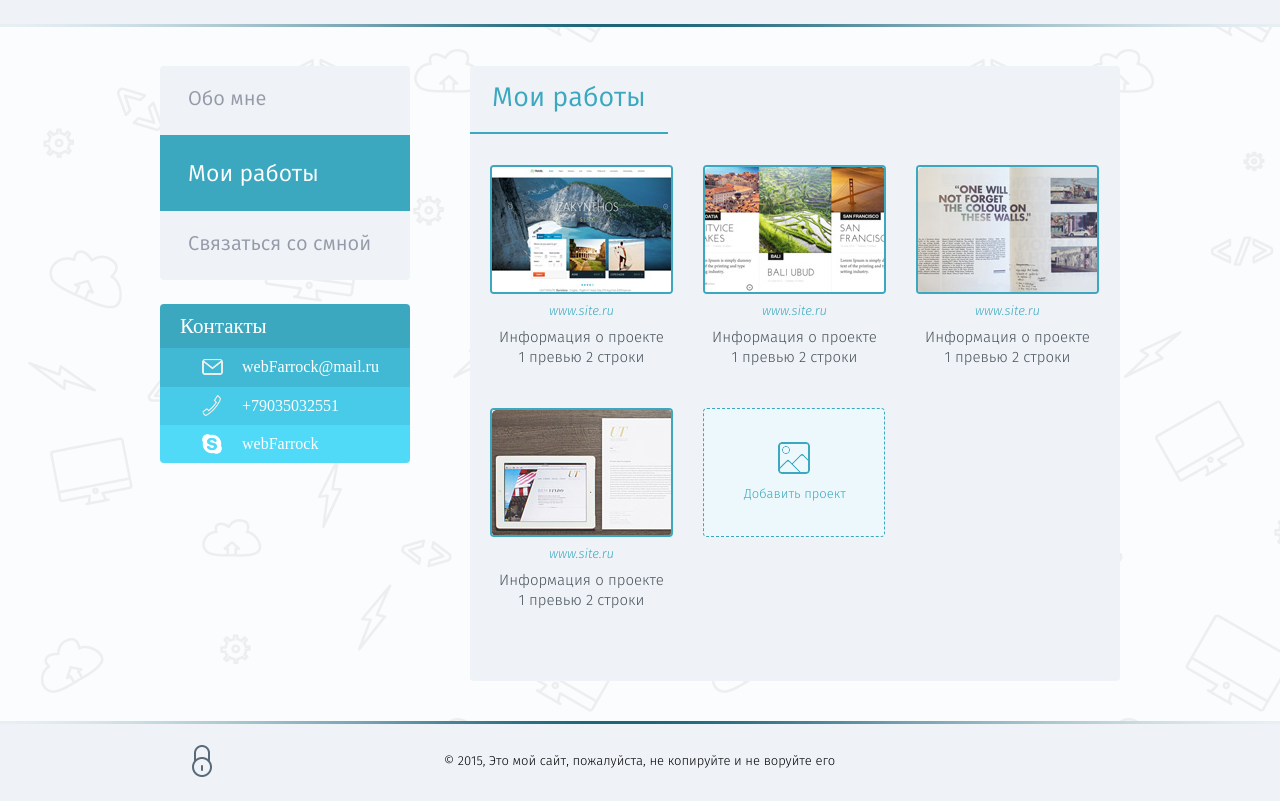
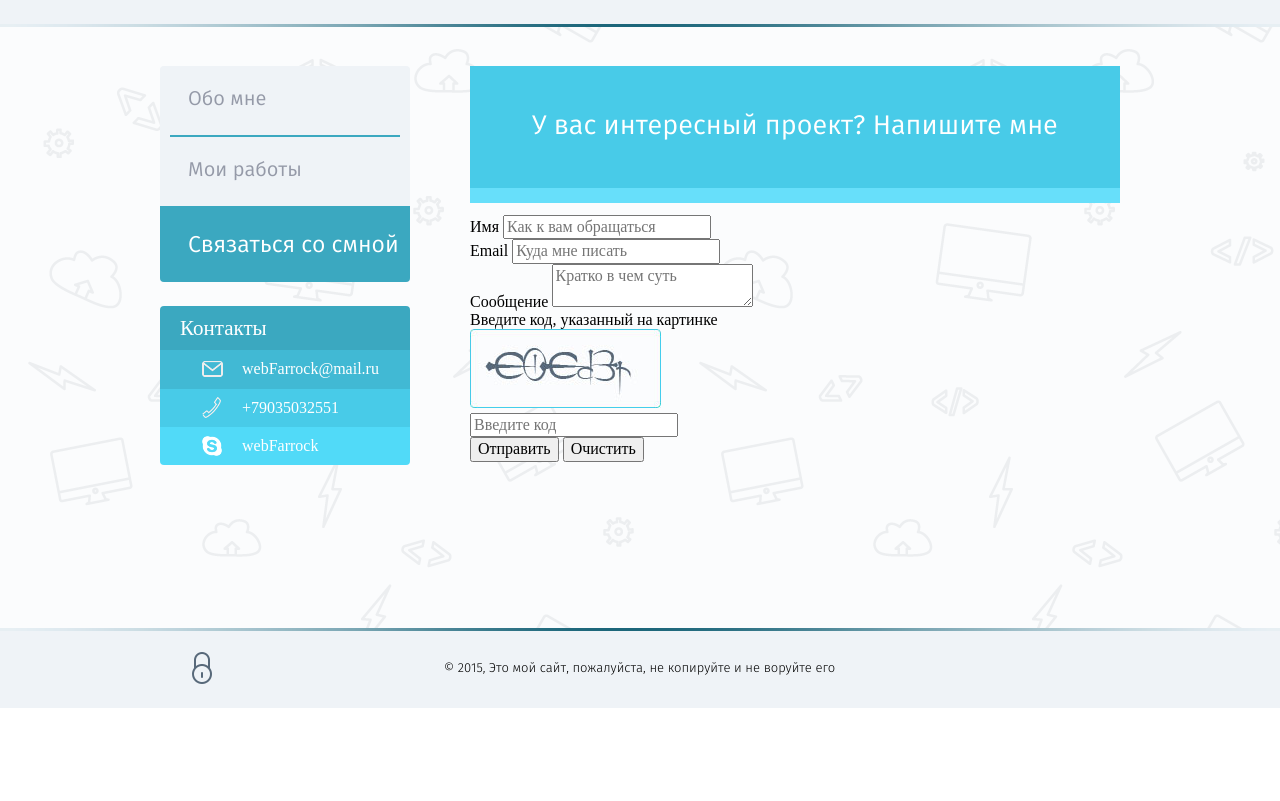
Before and after one commit to Farrock/dz4, a website: page app/contacts.html in a window 1280 px wide. Shown: the part 92-893 px from the top of the page. After the commit the page ends 800 px from the top, so only its background shows below. Drawn offline with nearby package versions, Linux system fonts and the light colour scheme; files that its build step writes are made by us from their sources.

Commit message:
contacts.html patr 1

```diff
--- a/app/myworks.html
+++ b/app/contacts.html
@@ -1,9 +1,9 @@
 <!DOCTYPE html>
 <html>
-<head lang="en">
+<head lang="ru">
 	<meta http-equiv="X-UA-Compatible" content="IE=edge">
 	<meta charset="UTF-8">
-	<title>Мои работы</title>
+	<title>Связаться со мной</title>
 	<link rel="shortcut icon" type="image/x-icon" href="/favicon.ico"/>
 
 
@@ -18,7 +18,7 @@
 
 	<link rel="stylesheet" href="css/sprite.css"/>
 	<link rel="stylesheet" href="css/main.css"/>
-	<link rel="stylesheet" href="css/myworks.css"/>
+	<link rel="stylesheet" href="css/contacts.css"/>
 
 	<!-- bower:js -->
 	<script src="bower/jquery/dist/jquery.js"></script>
@@ -31,7 +31,7 @@
 		<header class="header">
 			<div class="header-in">
 				<a href="/" class="logo">
-					<img class="logo-img" src="../img/logo.png" alt=""/>
+					<img class="logo-img" src="../img/logo.png" alt="лого"/>
 					<span class="logo-txt"> Сайт портфолио - лого</span>
 				</a>
 				<ul class="social-links">
@@ -43,13 +43,12 @@
 			</div>
 		</header>
 
-
 		<div class="container main-container">
 			<div class="left-col">
 				<ul class="left-col-menu">
 					<li class="left-col-menu-item "><a class="left-col-menu-item-link" href="index.html">Обо мне</a></li>
-					<li class="left-col-menu-item active"><a class="left-col-menu-item-link" href="myworks.html">Мои работы</a></li>
-					<li class="left-col-menu-item "><a class="left-col-menu-item-link" href="contacts.html">Связаться со смной</a></li>
+					<li class="left-col-menu-item "><a class="left-col-menu-item-link" href="myworks.html">Мои работы</a></li>
+					<li class="left-col-menu-item active"><a class="left-col-menu-item-link" href="contacts.html">Связаться со смной</a></li>
 				</ul>
 
 				<div class="contacts-wp">
@@ -64,40 +63,39 @@
 
 			<div class="right-col">
 				<div class="content">
-					<div class="content-block">
-						<div class="content-block-header">Мои работы</div>
-						<div class="content-block-text">
-							<div class="myworks-list clearfix">
-								<div class="myworks-item ">
-									<div class="myworks-item-img"><img src="../img/site1.jpg" alt=""/></div>
-									<div class="myworks-item-name"><a href="#">www.site.ru</a></div>
-									<div class="myworks-item-descr">Информация о проекте 1 превью 2 строки</div>
-									<a href="#" class="overlay"><div class="title">Название</div></a>
-								</div>
-								<div class="myworks-item">
-									<div class="myworks-item-img"><img src="../img/site2.jpg" alt=""/></div>
-									<div class="myworks-item-name"><a href="#">www.site.ru</a></div>
-									<div class="myworks-item-descr">Информация о проекте 1 превью 2 строки</div>
-									<a href="#" class="overlay"><div class="title">Название</div></a>
-								</div>
-								<div class="myworks-item">
-									<div class="myworks-item-img"><img src="../img/site3.jpg" alt=""/></div>
-									<div class="myworks-item-name"><a href="#">www.site.ru</a></div>
-									<div class="myworks-item-descr">Информация о проекте 1 превью 2 строки</div>
-									<a href="#" class="overlay"><div class="title">Название</div></a>
-								</div>
-								<div class="myworks-item">
-									<div class="myworks-item-img"><img src="../img/site4.jpg" alt=""/></div>
-									<div class="myworks-item-name"><a href="#">www.site.ru</a></div>
-									<div class="myworks-item-descr">Информация о проекте 1 превью 2 строки</div>
-									<a href="#" class="overlay"><div class="title">Название</div></a>
-								</div>
-								<div class="myworks-item add-project">
-									<div class="myworks-item-img">
-										<span>Добавить проект</span>
+					<div class="contacts-block">
+						<div class="contacts-block-header">У вас интересный проект? Напишите мне</div>
+						<div class="contacts-block-in">
+							<form class="contacts-form" action="" method="post">
+								<div class="form-row">
+									<div class="form-row-name-wp">
+										<label class="form-label" for="name">Имя</label>
+										<input type="text" id="name" name="name" placeholder="Как к вам обращаться"/>
+									</div>
+									<div class="form-row-email-wp">
+										<label class="form-label" for="email">Email</label>
+										<input type="text" id="email" name="email" placeholder="Куда мне писать"/>
 									</div>
 								</div>
-							</div>
+								<div class="form-row">
+									<label class="form-label" for="message">Сообщение</label>
+									<textarea name="message" id="message" placeholder="Кратко в чем суть"></textarea>
+								</div>
+								<div class="form-row">
+									<label class="form-label" for="captcha">Введите код, указанный на картинке</label>
+									<div class="form-captch-wp">
+										<img src="../img/captcha.jpg" alt="Защитный код"/>
+									</div>
+
+									<div class="form-captch-input-wp">
+										<input type="text" id="captcha" name="captcha" placeholder="Введите код"/>
+									</div>
+								</div>
+								<div class="form-row">
+									<input class="" type="submit" value="Отправить"/>
+									<input class="" type="reset" value="Очистить"/>
+								</div>
+							</form>
 						</div>
 					</div>
 				</div>
--- /dev/null
+++ b/app/sass/contacts.scss
@@ -0,0 +1,35 @@
+.contacts-block{
+
+
+  .contacts-block-header{
+    background-color: rgb(72, 203, 232);
+
+    /*height: 92px;*/
+    font: 27px 'fira_sansbook';
+    text-align: center;
+    color: white;
+    padding: 40px 0 55px 0;
+    position: relative;
+    margin-bottom: 12px;
+    &:after {
+      content: ' ';
+      display: block;
+      background-color: rgb(103, 223, 250);
+      z-index: 10;
+      width: 100%;
+      height: 15px;
+      position: absolute;
+      bottom: 0;
+    }
+
+  }
+
+  .contacts-block-in{
+
+  }
+
+  .contacts-form{
+
+  }
+
+}
--- a/app/sass/index.scss
+++ b/app/sass/index.scss
@@ -22,7 +22,7 @@
 
   .user-data {
     @include clear_list(block);
-
+    padding-left: 229px;
     li {
       margin-bottom: 6px;
     }
```
Also changed, not shown: app/auth.html (+1 -1 lines), app/index.html (+2 -2 lines), app/css/contacts.css (added), app/css/index.css.
